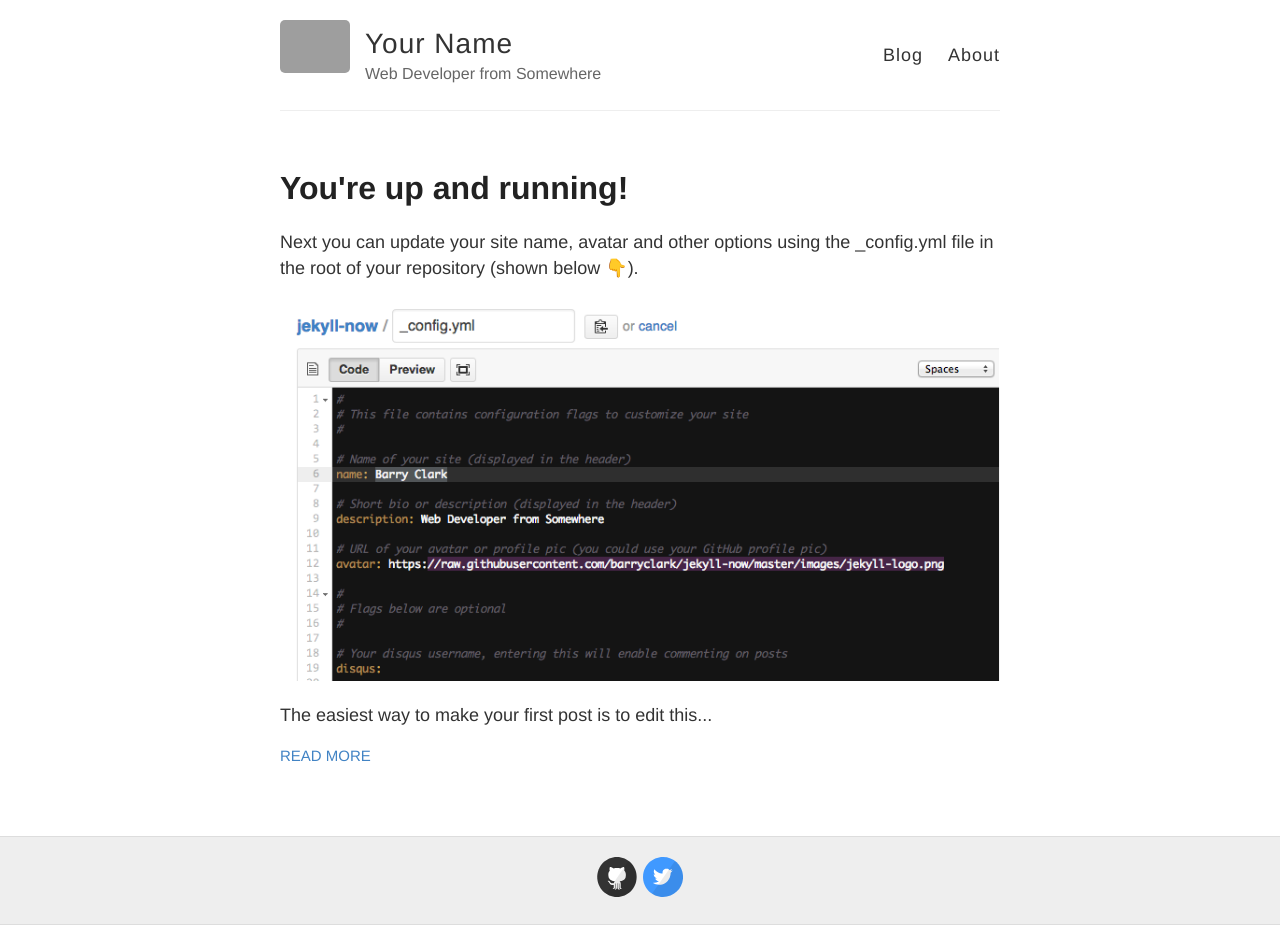
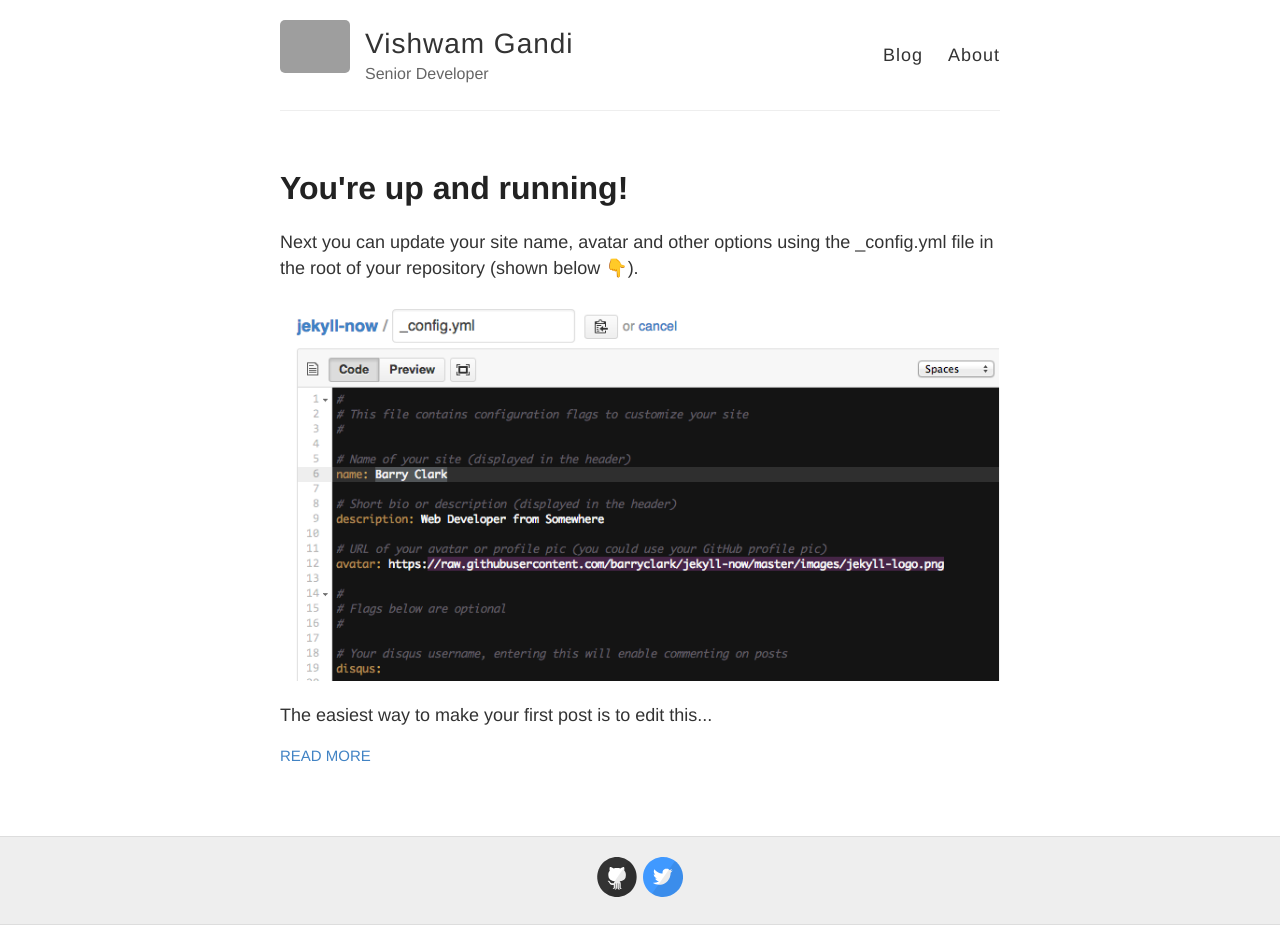
Before and after one commit to vishwamg/vishwamg.github.io, a Jekyll site: the page built from index.html, in a window 1280 px wide. Built offline with Jekyll 4.4.1, drawn with Linux system fonts in a browser that asks for light colours; emoji names are drawn with the system emoji font; grey boxes are pictures that could not be loaded.

Commit message:
updated config

```diff
--- a/_config.yml
+++ b/_config.yml
@@ -3,10 +3,10 @@
 #
 
 # Name of your site (displayed in the header)
-name: Your Name
+name: Vishwam Gandi
 
 # Short bio or description (displayed in the header)
-description: Web Developer from Somewhere
+description: Senior Developer
 
 # URL of your avatar or profile pic (you could use your GitHub profile pic)
 avatar: https://raw.githubusercontent.com/barryclark/jekyll-now/master/images/jekyll-logo.png
```
